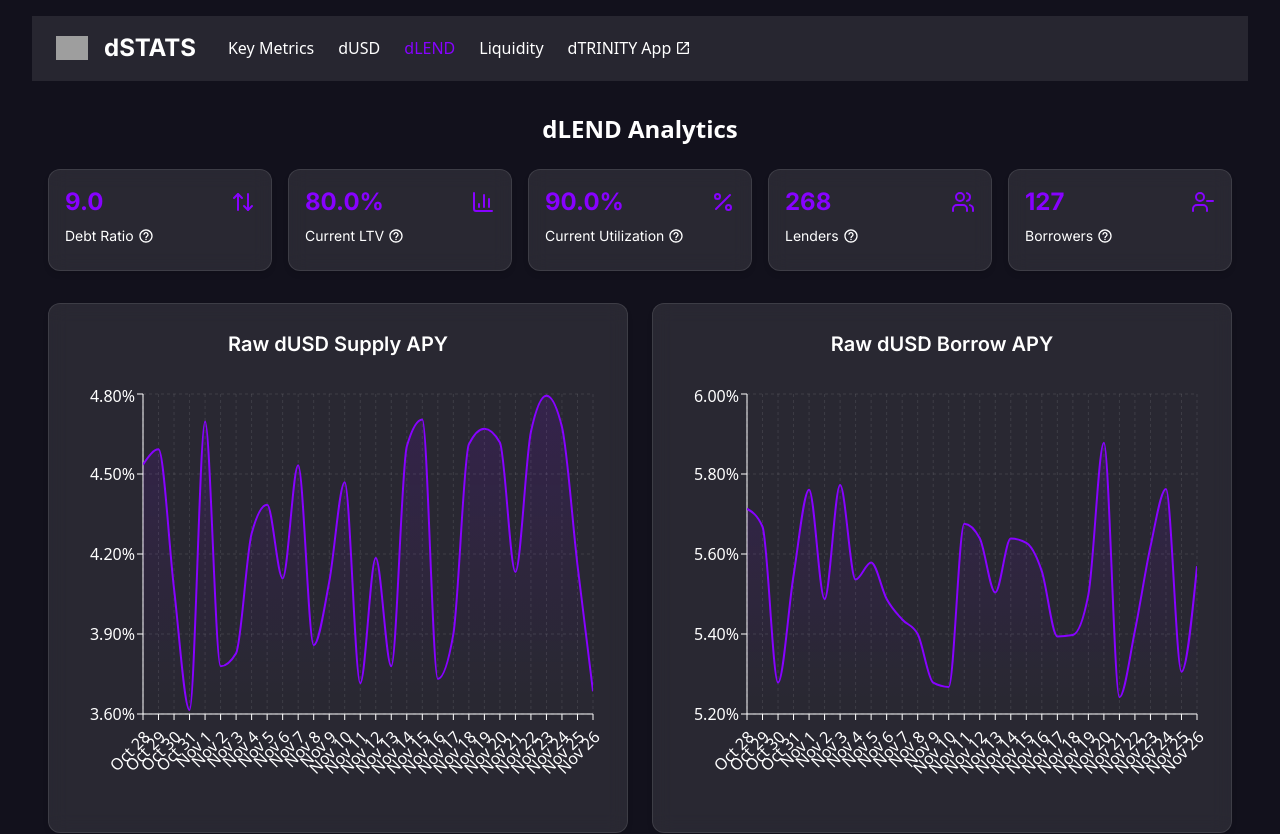
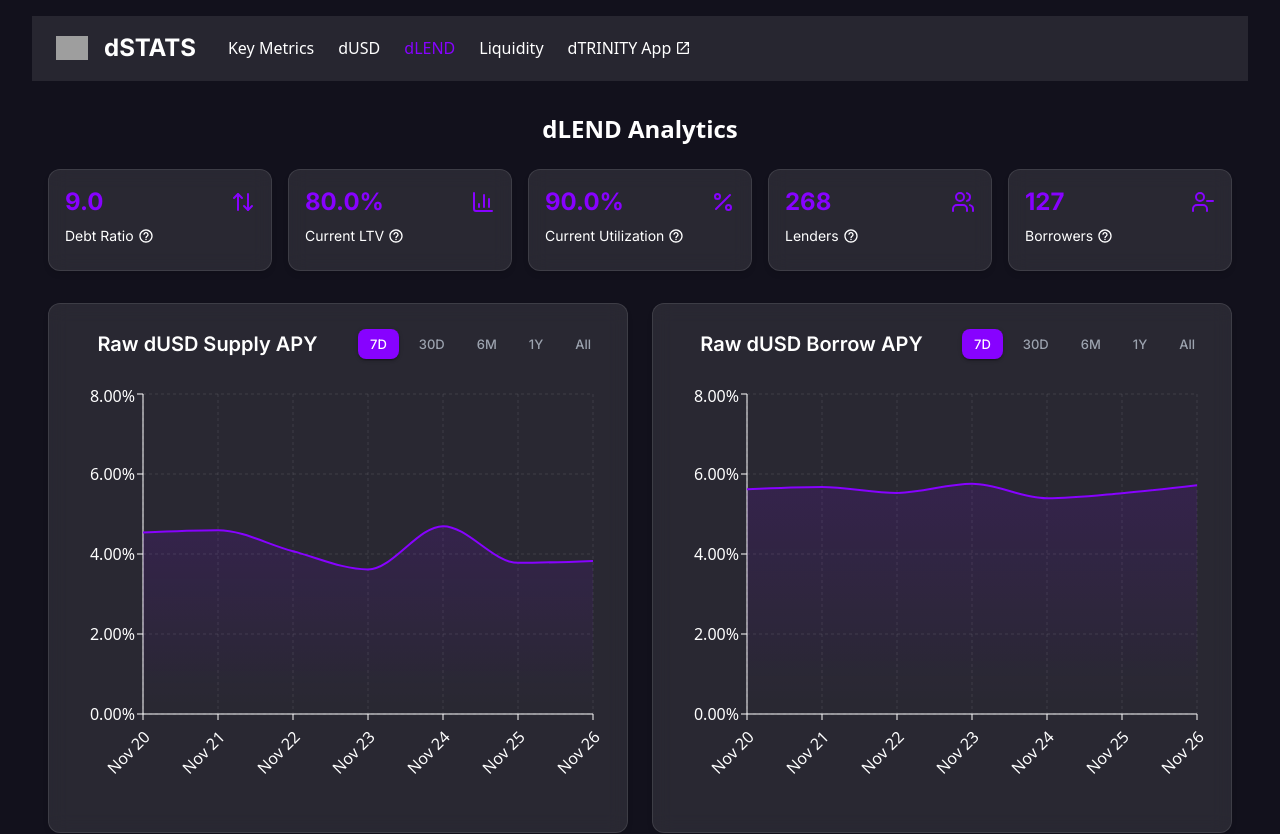
Before and after one commit to BuenoStably/dstats-horizon, a React (Vite) app: page /dlend in a window 1280 px wide. Shown: the top 834 px of the page. Built offline with nearby package versions, Linux system fonts and the light colour scheme; grey boxes are pictures that could not be loaded.

Commit message:
Update mock data and chart settings
- Modify mock data generation to a 7-day period.
- Add data range filter to both charts with the default set to 7D.
- Adjust the Y-axis to start from 0%.
[skip gpt_engineer]

```diff
--- a/src/pages/dLEND.tsx
+++ b/src/pages/dLEND.tsx
@@ -1,11 +1,16 @@
+import { useState } from "react";
 import Navbar from "@/components/Navbar";
 import MetricCard from "@/components/MetricCard";
 import { Percent, Users, ArrowUpDown, BarChart3, UserMinus } from "lucide-react";
 import ChartCard from "@/components/ChartCard";
 import LineChartWithGradient from "@/components/charts/LineChartWithGradient";
 import { generateMockApyData } from "@/utils/mockApyData";
+import { filterDataByTimeframe } from "@/utils/dateUtils";
 
 const DLENDPage = () => {
+  const [supplyTimeframe, setSupplyTimeframe] = useState("7D");
+  const [borrowTimeframe, setBorrowTimeframe] = useState("7D");
+
   const metrics = [
     {
       value: "9.0",
@@ -64,23 +69,23 @@ const DLENDPage = () => {
         <div className="grid grid-cols-1 lg:grid-cols-2 gap-6 mt-8">
           <ChartCard
             title="Raw dUSD Supply APY"
-            onTimeframeChange={() => {}}
-            showTimeframes={false}
+            onTimeframeChange={setSupplyTimeframe}
           >
             <LineChartWithGradient
-              data={supplyApyData}
+              data={filterDataByTimeframe(supplyApyData, supplyTimeframe)}
               valueFormatter={formatPercentage}
+              yAxisDomain={[0, 'auto']}
             />
           </ChartCard>
 
           <ChartCard
             title="Raw dUSD Borrow APY"
-            onTimeframeChange={() => {}}
-            showTimeframes={false}
+            onTimeframeChange={setBorrowTimeframe}
           >
             <LineChartWithGradient
-              data={borrowApyData}
+              data={filterDataByTimeframe(borrowApyData, borrowTimeframe)}
               valueFormatter={formatPercentage}
+              yAxisDomain={[0, 'auto']}
             />
           </ChartCard>
         </div>
--- a/src/utils/mockApyData.ts
+++ b/src/utils/mockApyData.ts
@@ -4,7 +4,7 @@ export const generateMockApyData = (minValue: number, maxValue: number) => {
   const today = new Date();
   const data = [];
 
-  for (let i = 29; i >= 0; i--) {
+  for (let i = 6; i >= 0; i--) {
     const date = subDays(today, i);
     // Generate a random value between min and max
     const randomValue = minValue + Math.random() * (maxValue - minValue);
```
